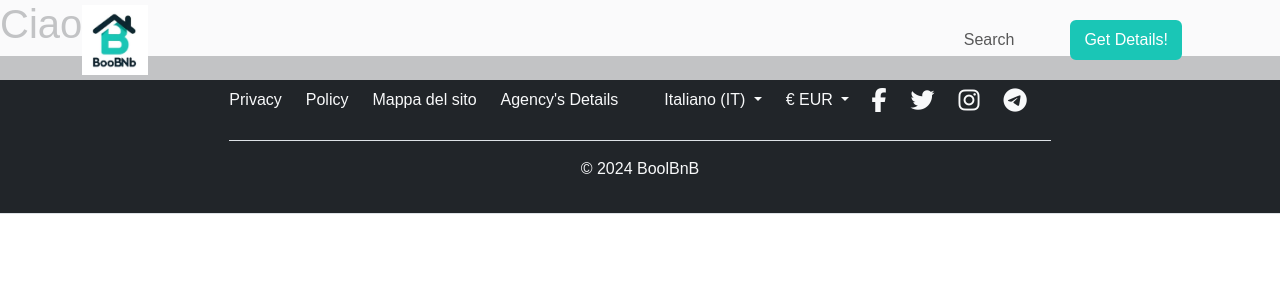
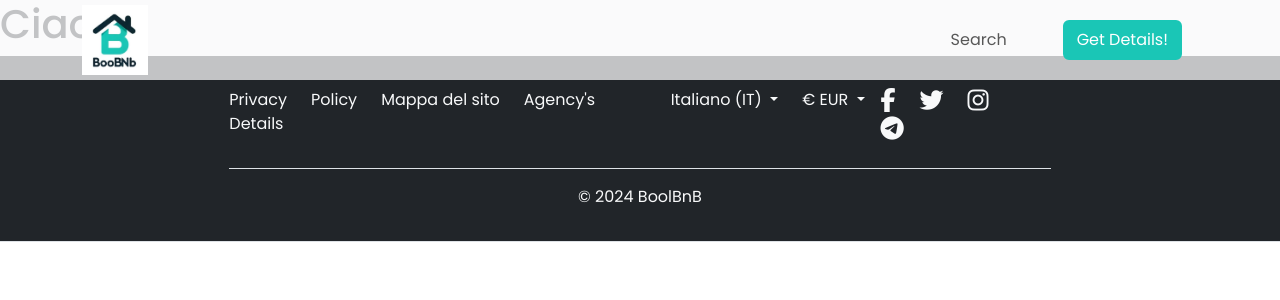
Before and after one commit to agnesvarga1/boolbnb-frontend, a Vue app: page /search in a window 1280 px wide. Shown: the top 300 px of the page. Built offline with nearby package versions, Linux system fonts and the light colour scheme.

Commit message:
feat: adedd font style 'Poppins'

```diff
--- a/index.html
+++ b/index.html
@@ -5,6 +5,8 @@
 
     <meta name="viewport" content="width=device-width, initial-scale=1.0" />
     <title>BoolBnB</title>
+    <link href="https://fonts.googleapis.com/css2?family=Poppins:wght@400;500;600;700&display=swap" rel="stylesheet">
+
   </head>
   <body>
     <div id="app"></div>
--- a/src/styles/general.scss
+++ b/src/styles/general.scss
@@ -1,9 +1,11 @@
 @use "./partials/variables";
 @import "bootstrap/scss/bootstrap";
+
 * {
   margin: 0;
   padding: 0;
   box-sizing: border-box;
+  font-family: 'Poppins', sans-serif;
 }
 
 body {
```
